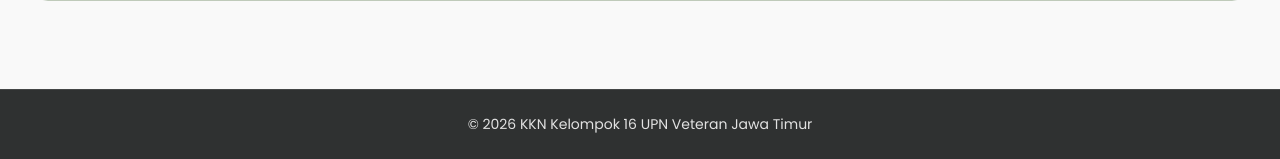
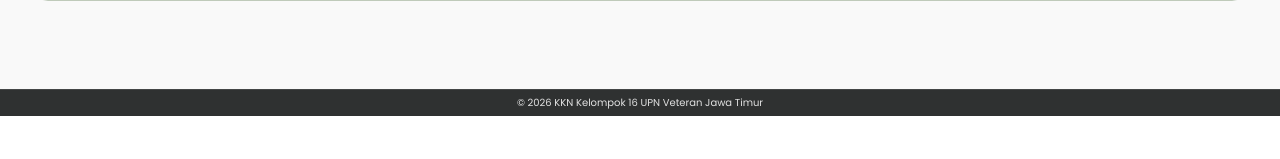
Before and after one commit to Dian2207/website-kkn, a Flask app: page /admin/ in a window 1280 px wide. Shown: the part 1574-1733 px from the top of the page. After the commit the page ends 1690 px from the top, so only its background shows below. Run offline with Flask 3, Linux system fonts and the light colour scheme; some libraries are stand-ins or nearby versions.

Commit message:
footer bottom admin

```diff
--- a/static/static_admin/css/dashboard_admin.css
+++ b/static/static_admin/css/dashboard_admin.css
@@ -599,14 +599,14 @@
 /* ===== FOOTER ===== */
 .admin-footer {
     background: #2F3131;
-    padding: 24px;
+    padding: 5px;
     text-align: center;
     border-top: 1px solid rgba(255,255,255,0.10);
     margin-top: 16px;
 }
 .admin-footer p {
     color: #E2E2E2;
-    font-size: 14px;
+    font-size: 10px;
 }
 
 /* ===========================
```
